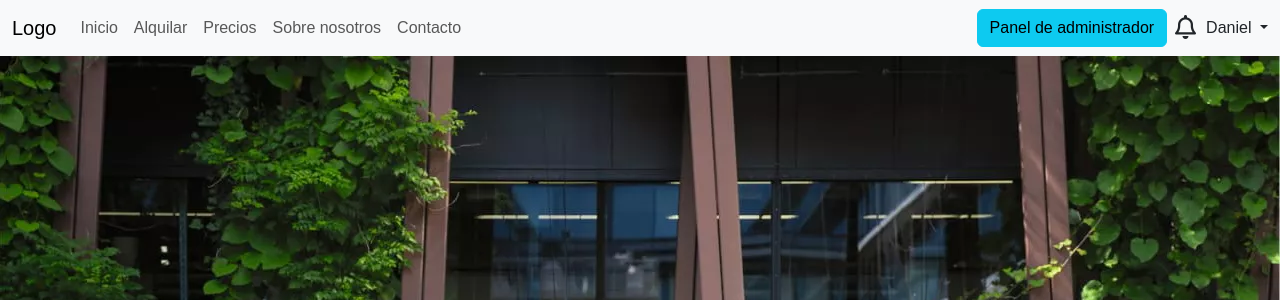
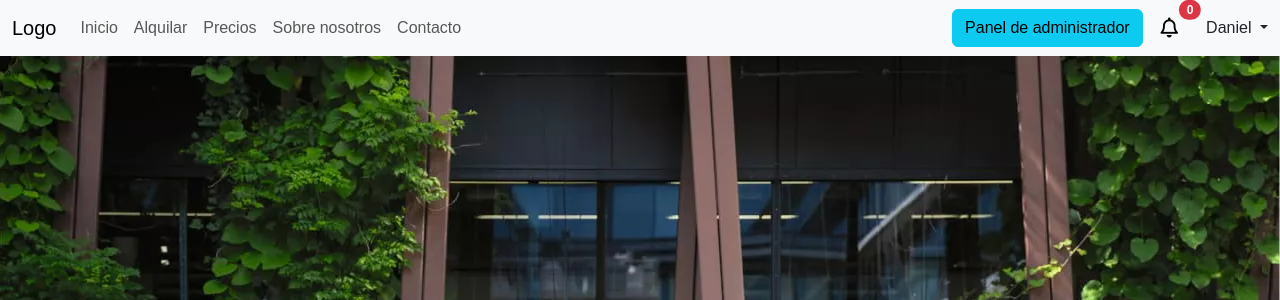
Before and after one commit to dindias/proyecto_ev, a PHP site: page /index.php in a window 1280 px wide. Shown: the top 300 px of the page. Run offline with PHP 8.4, Linux system fonts and the light colour scheme; a user stored in the database is signed in; data comes from the database, SQL or seed files in the repository; data that the repository does not hold is empty; some libraries are stand-ins or nearby versions.

Commit message:
Numero de notificaciones por leer en la campana

```diff
--- a/header.php
+++ b/header.php
@@ -48,12 +48,19 @@ if (session_status() === PHP_SESSION_NONE) {
             </ul>
             <!-- Dropdown -->
             <?php if(isAdmin($_SESSION['user_id']))?>
-                <button type="button" class="btn btn-info" id="adminPanelButton">Panel de administrador</button>
+                <button type="button" class="btn btn-info" id="adminPanelButton" style="margin-right: 5px;">Panel de administrador</button>
             <?php if(isset($_SESSION['user_id'])):?>
                 <li class="nav-item dropdown d-flex align-items-center">
-                    <a href="/proyecto_ev/control_panel.php#notificaciones" class="nav-link">
-                    <i class="fa-regular fa-bell fa-xl ms-2" id="notificationsBell" style="margin-right: 10px;"></i>
-                    </a>
+                        <a href="/proyecto_ev/control_panel.php#notificaciones" class="btn btn-light position-relative" style="margin-right: 15px;">
+                            <i id="notificationBell" class="far fa-bell fa-lg"></i>
+                            <span class="position-absolute top-0 start-100 translate-middle badge rounded-pill bg-danger">
+                                <?php
+                                $unreadNotifications = count(getUnreadNotifications($_SESSION['user_id']));
+                                echo $unreadNotifications > 0 ? $unreadNotifications : '0';
+                                ?>
+                                <span class="visually-hidden">unread notifications</span>
+                            </span>
+                        </a>
                     <a class="nav-link dropdown-toggle" href="#" role="button" data-bs-toggle="dropdown" aria-expanded="false">
                         <?php echo $_SESSION['nombre']; ?>
                     </a>
--- a/notification.js
+++ b/notification.js
@@ -101,9 +101,10 @@ document.addEventListener('DOMContentLoaded', function () {
     checkAndShowNotifications(userID);
 
     function updateNotificationsBellIcon(notifications) {
+        console.log(notifications);
         var hasUnreadNotifications = notifications.some(notification => notification.IsRead !== 1);
 
-        var notificationsBell = document.getElementById('notificationsBell');
+        var notificationsBell = document.getElementById('notificationBell');
         if (notificationsBell) {
             notificationsBell.classList.remove('fa-regular', 'fa-solid', 'fa-shake', 'fa-xl', 'ms-2');
 
@@ -112,8 +113,6 @@ document.addEventListener('DOMContentLoaded', function () {
             } else {
                 notificationsBell.classList.add('fa-regular', 'fa-bell', 'fa-xl', 'ms-2');
             }
-
-            notificationsBell.style.marginRight = hasUnreadNotifications ? '10px' : '0';
         }
     }
 });
```
